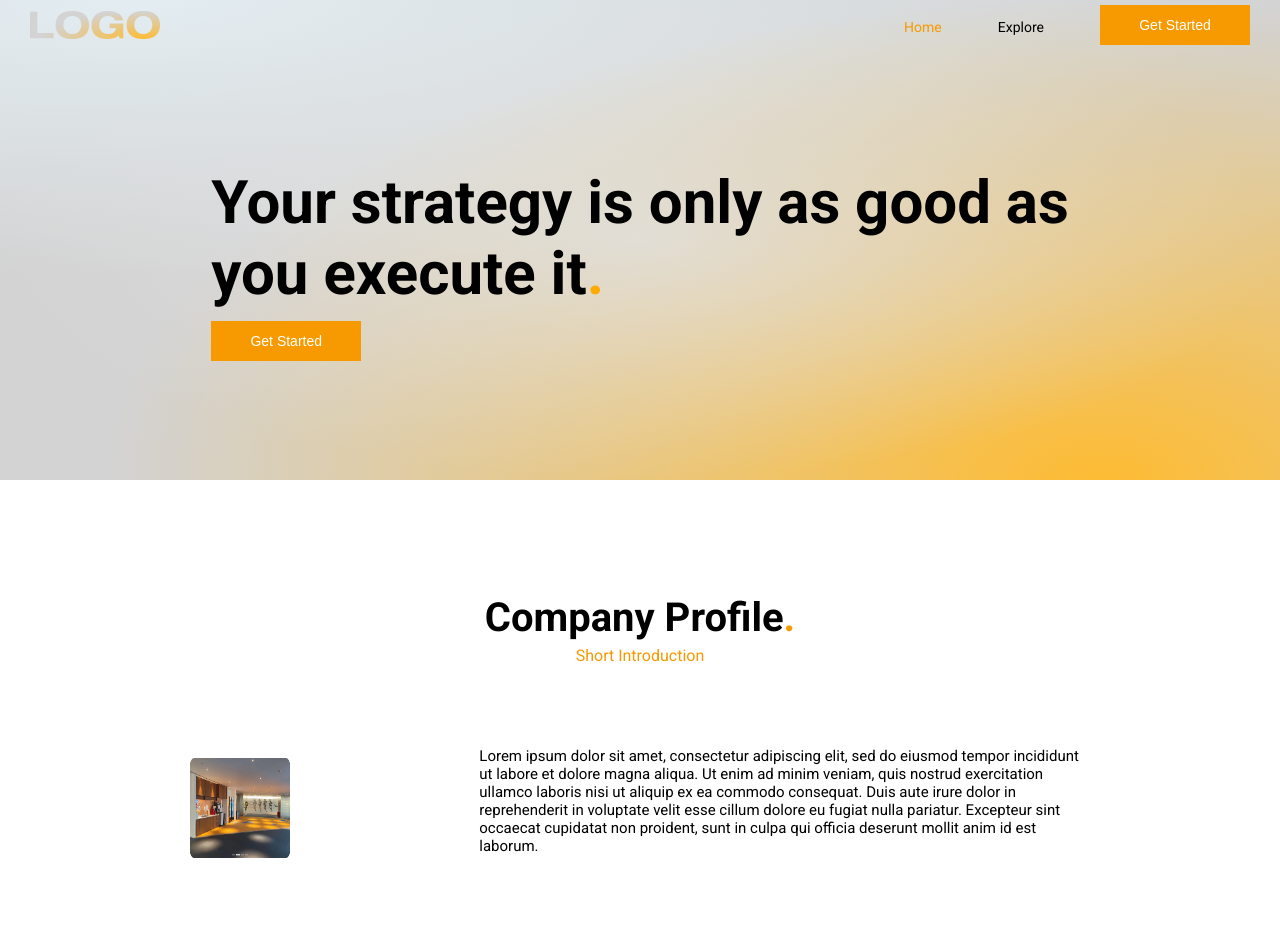
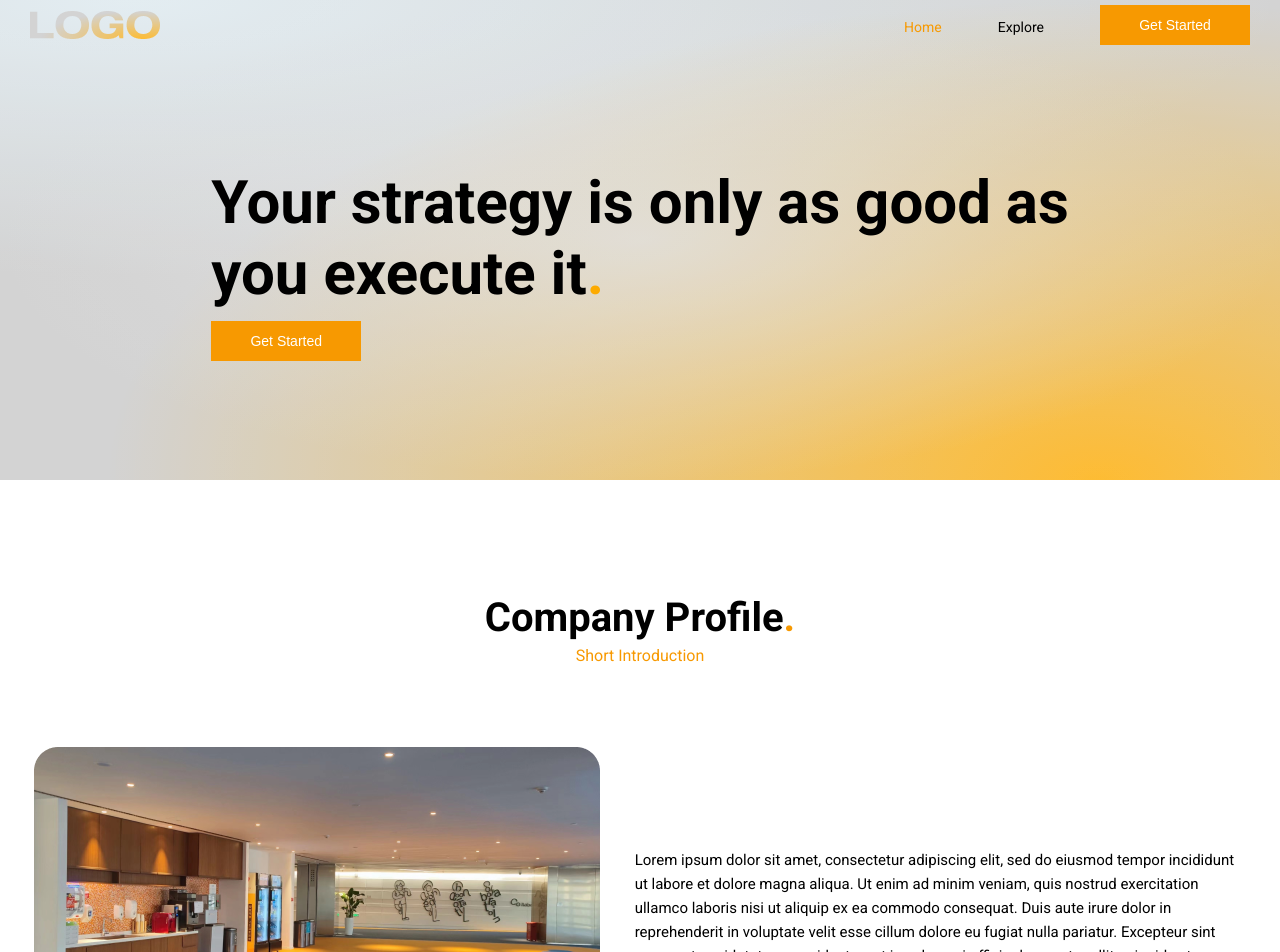
Before and after one commit to rahulsreekumar81/NextJs-Website-CSS, a Next.js app: page / in a window 1280 px wide. Shown: the top 952 px of the page. Before the commit the page ends 873 px from the top, so only its background shows below. Built offline with nearby package versions, Linux system fonts and the light colour scheme.

Commit message:
💄 : Added Image style

```diff
--- a/Components/CompanyProfile/CompanyProfile.js
+++ b/Components/CompanyProfile/CompanyProfile.js
@@ -12,11 +12,17 @@ const CompanyProfile = () => {
       <div className={styles.contentContainer}>
         <div className={styles.imageContainer}>
           {/* 🚧 Resize the image and the nearby paragraph*/}
-          <Image
+          {/* <Image
             src="/companyimage.png"
-            alt="companyPhoto"
-            height="100%"
-            width="100%"
+            alt="company-image"
+            height="327em"
+            width="566em"
+          /> */}
+          {/* 🚧 */}
+          <img
+            src="\companyimage.png"
+            alt="company-image"
+            className={styles.image}
           />
         </div>
         <div className={styles.content}>
--- a/styles/CompanyProfile.module.css
+++ b/styles/CompanyProfile.module.css
@@ -34,8 +34,17 @@
 }
 
 .content {
+  line-height: 1.5rem;
   font-weight: var(--fw-regular);
   font-size: var(--fs-body);
   width: 38.1875rem;
   height: 7.875rem;
 }
+.imageContainer {
+  border-radius: 24px;
+}
+.image {
+  display: block;
+  max-width: 100%;
+  height: auto;
+}
```
